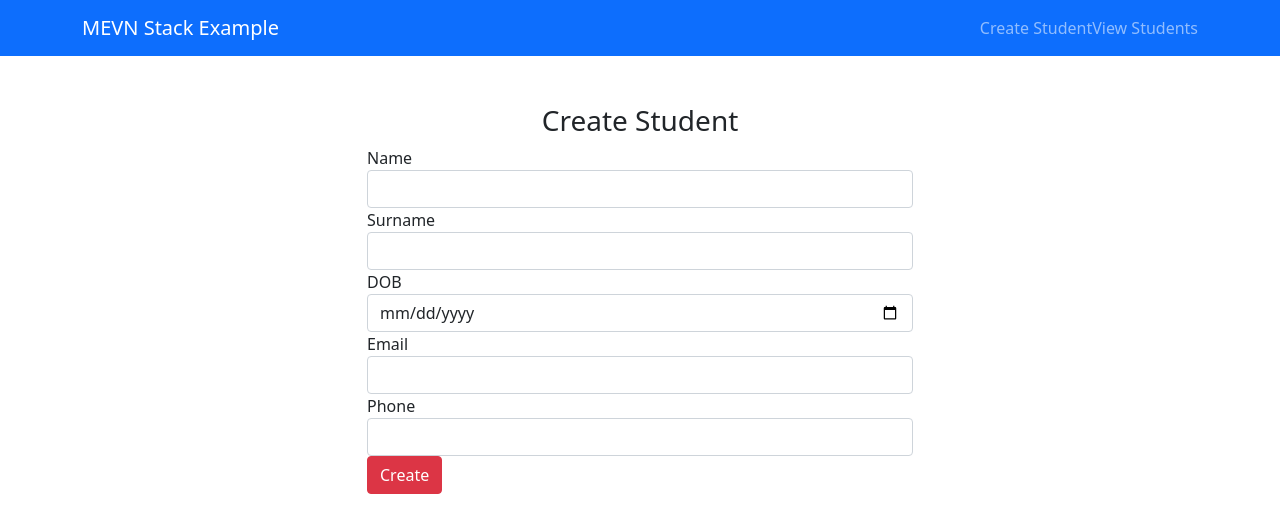
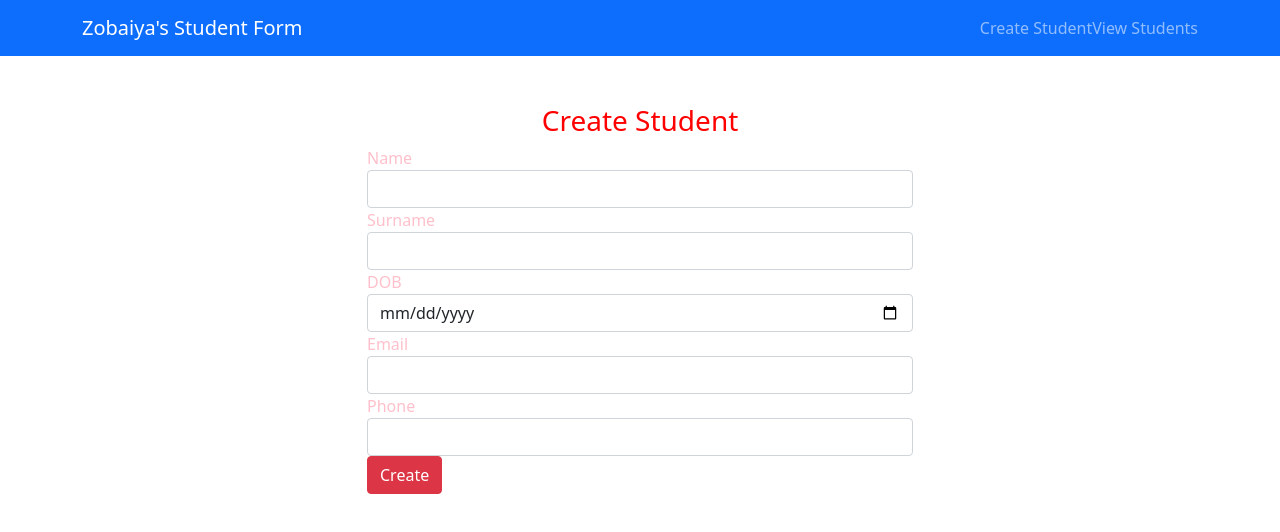
Before and after one commit to IXZ7799/Student-Database, a Vue app: page / in a window 1280 px wide. Shown: the top 532 px of the page. Built offline with nearby package versions, Linux system fonts and the light colour scheme.

Commit message:
edited stuff to match cw req

```diff
--- a/src/App.vue
+++ b/src/App.vue
@@ -3,7 +3,7 @@
     <!-- Nav bar -->
     <nav class="navbar navbar-dark bg-primary justify-content-between flex-nowrap flex-row">
       <div class="container">
-        <a class="navbar-brand float-left">MEVN Stack Example</a>
+        <a class="navbar-brand float-left">Zobaiya's Student Form</a>
         <ul class="nav navbar-nav flex-row float-right">
           <li class="nav-item">
             <router-link class="nav-link pr-3" to="/">Create Student</router-link>
--- a/src/customcss.css
+++ b/src/customcss.css
@@ -0,0 +1,7 @@
+h3 {
+    color: red
+}
+
+label {
+    color: pink
+}
--- a/src/main.js
+++ b/src/main.js
@@ -2,7 +2,7 @@ import Vue from 'vue'
 import App from './App.vue'
 import router from './router'
 import 'bootstrap/dist/css/bootstrap.min.css'
-import 'customcss.css'
+import './customcss.css'
 
 Vue.config.productionTip = false
 
```
